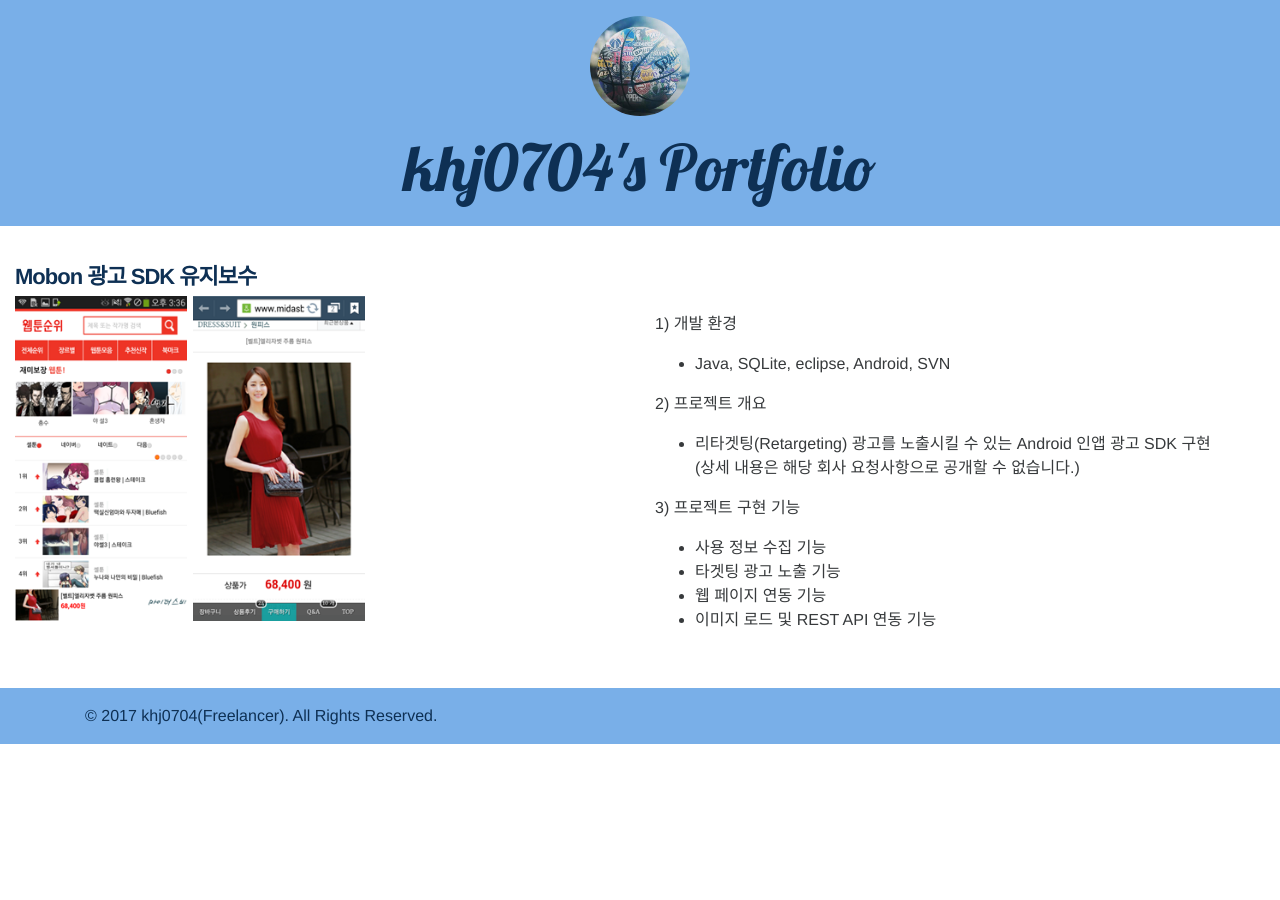
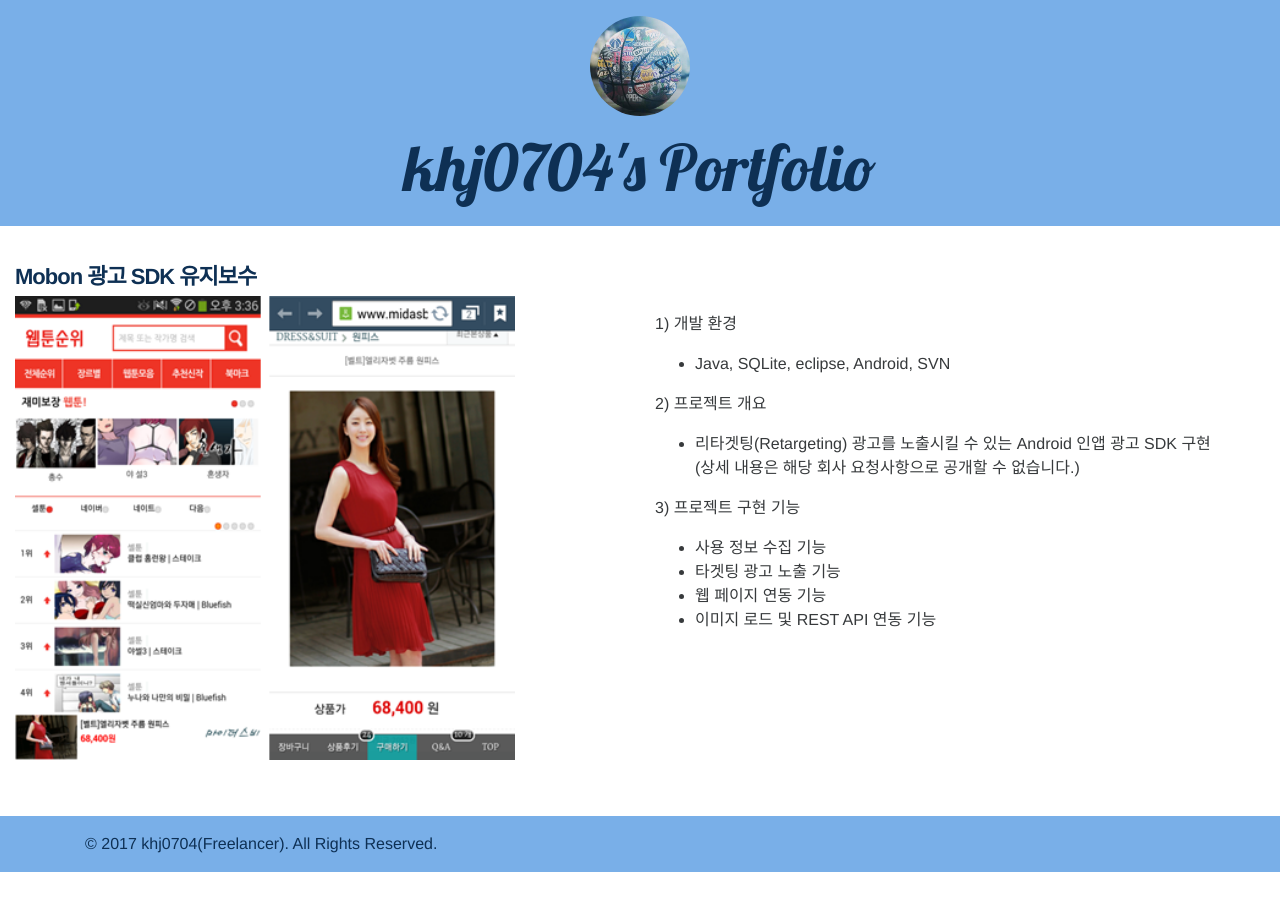
Before and after one commit to khj0704/khj0704.github.io, a Jekyll site: the page built from _posts/2017-01-15-portfolio15.md, in a window 1280 px wide. Built offline with Jekyll 4.4.1, drawn with Linux system fonts in a browser that asks for light colours; nearby versions of some CDN libraries.

Commit message:
Modified Post layout

```diff
--- a/_layouts/post.html
+++ b/_layouts/post.html
@@ -78,7 +78,7 @@
 				</div>
 				<div class="col-sm-12 col-md-6">
 					<p>
-						<img src="../../../../../web-dist/images/{{ page.image }}" style="width:100%;max-width:350px;height:auto;">
+						<img src="../../../../../web-dist/images/{{ page.image }}" align="center" style="width:100%;max-width:500px;height:auto;">
 					</p>
 				</div>
 				<div class="col-sm-12 col-md-6">
```
